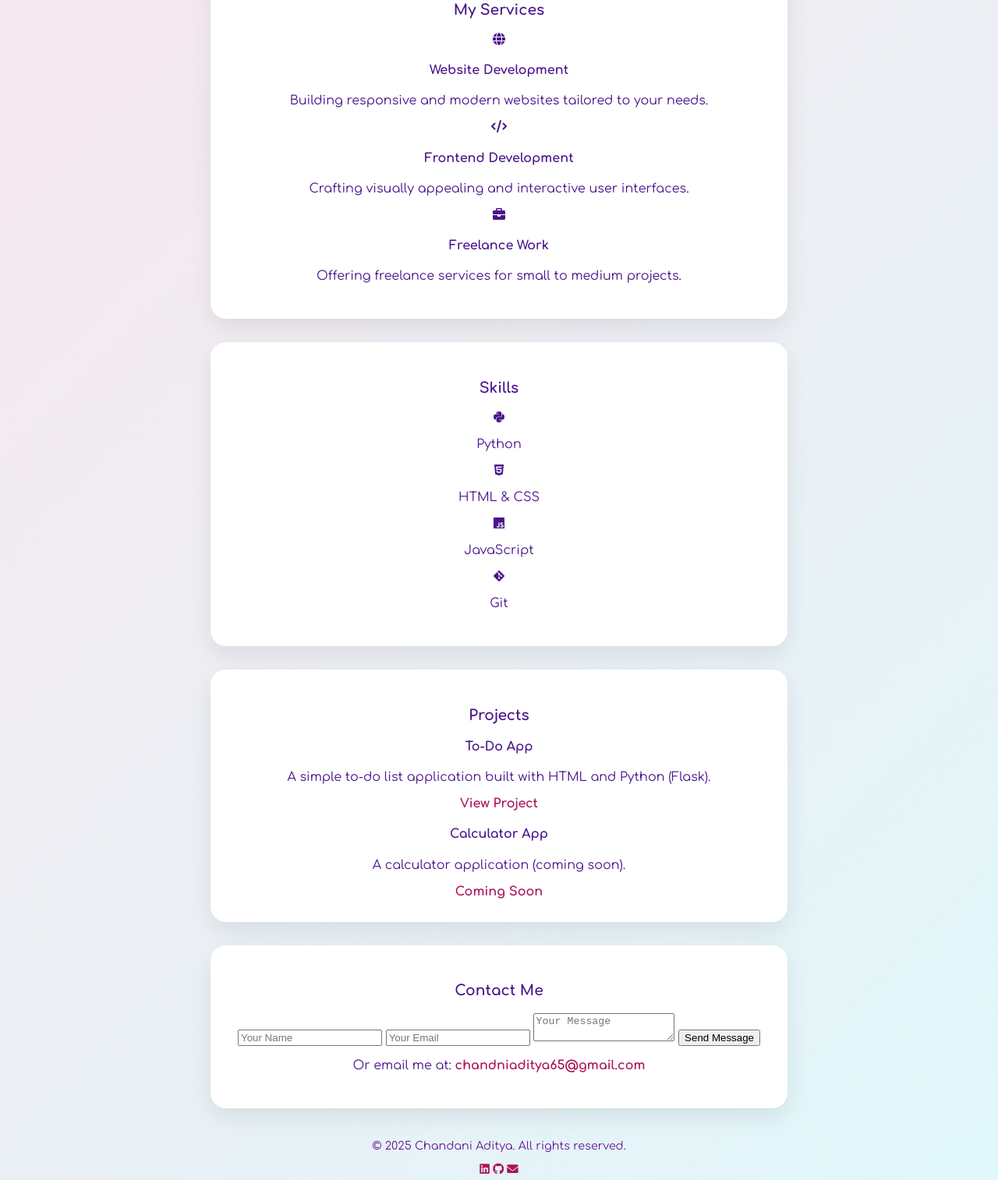
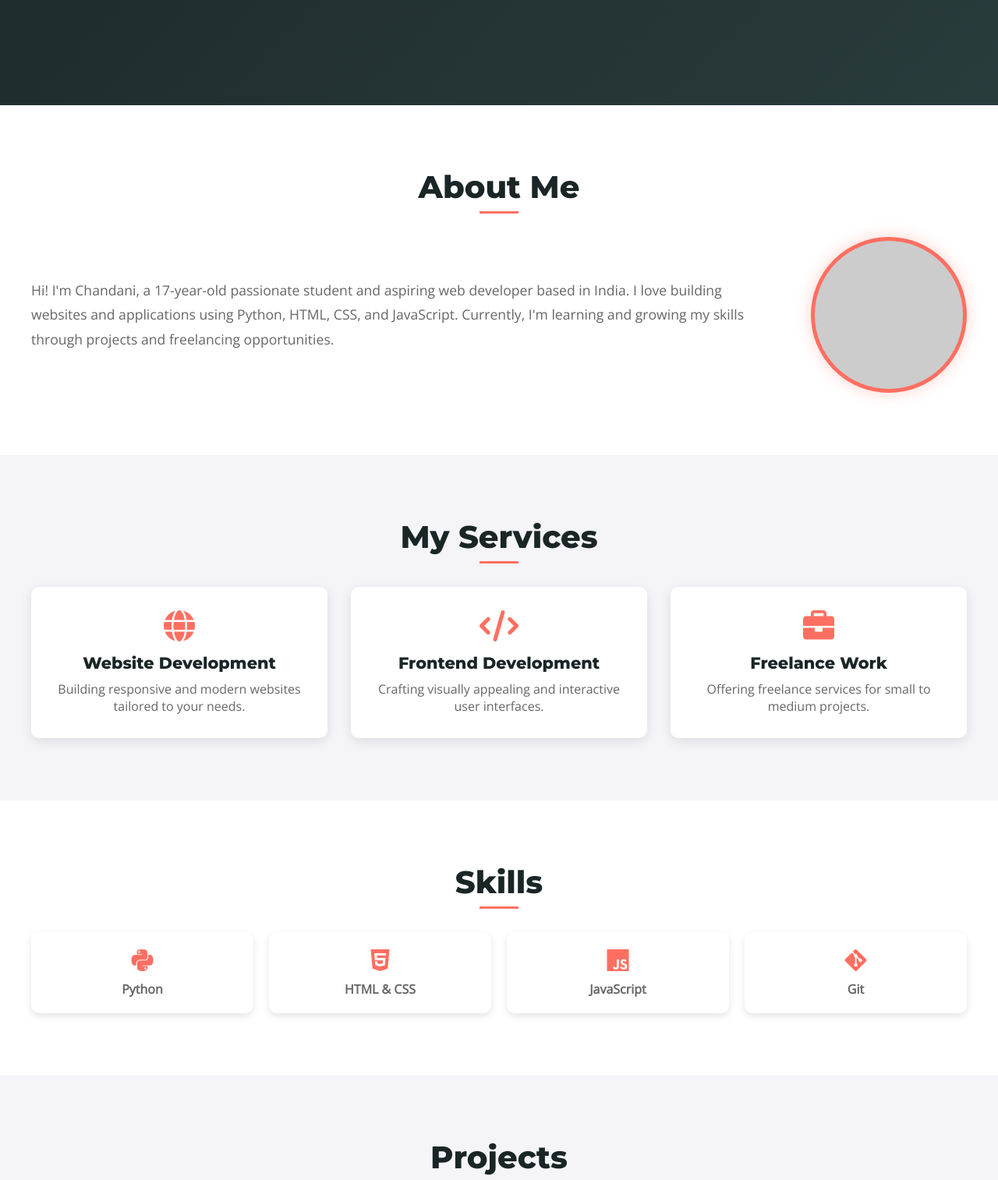
Before and after one commit to Chandani-coder/chandani-coder.github.io, a plain HTML site: page index.html in a window 1280 px wide. Shown: the part 724-2238 px from the top of the page at 78% size. Drawn offline with nearby package versions, Linux system fonts and the light colour scheme.

Commit message:
Update style.css

```diff
--- a/style.css
+++ b/style.css
@@ -1,88 +1,400 @@
-@import url('https://fonts.googleapis.com/css2?family=Comfortaa:wght@400;700&display=swap');
+/* Reset default styles */
+* {
+    margin: 0;
+    padding: 0;
+    box-sizing: border-box;
+    scroll-behavior: smooth;
+}
 
 body {
-  margin: 0;
-  font-family: 'Comfortaa', cursive;
-  background: linear-gradient(135deg, #fce4ec, #e0f7fa);
-  color: #4a148c;
-  text-align: center;
-  padding-bottom: 50px;
+    font-family: 'Open Sans', sans-serif;
+    color: #333;
+    background-color: #f4f4f9;
 }
 
-header {
-  padding: 40px 20px 20px;
-  background-color: #fff3f3;
-  border-bottom: 2px solid #f8bbd0;
-  border-radius: 0 0 40px 40px;
-  box-shadow: 0 8px 20px rgba(0, 0, 0, 0.05);
+/* Navigation Bar */
+.navbar {
+    position: sticky;
+    top: 0;
+    background-color: #1a2526;
+    padding: 15px 0;
+    box-shadow: 0 2px 10px rgba(0, 0, 0, 0.1);
+    z-index: 1000;
 }
 
-h1 {
-  font-size: 2.5em;
-  margin: 0;
-  color: #880e4f;
+.nav-container {
+    max-width: 1200px;
+    margin: 0 auto;
+    display: flex;
+    justify-content: space-between;
+    align-items: center;
+    padding: 0 20px;
 }
 
-.subtitle {
-  font-size: 1.2em;
-  margin-top: 10px;
-  color: #6a1b9a;
+.logo {
+    font-family: 'Montserrat', sans-serif;
+    font-size: 1.5em;
+    font-weight: 800;
+    color: #ff6f61;
+    text-decoration: none;
 }
 
-.profile {
-  width: 120px;
-  height: 120px;
-  border-radius: 50%;
-  margin-top: 20px;
-  border: 4px solid #f8bbd0;
-  box-shadow: 0 0 15px #f8bbd0;
+.nav-links {
+    list-style: none;
+    display: flex;
+    gap: 20px;
 }
 
-section {
-  background: #ffffff;
-  margin: 30px auto;
-  padding: 30px 20px;
-  border-radius: 20px;
-  max-width: 700px;
-  box-shadow: 0 12px 30px rgba(0, 0, 0, 0.08);
+.nav-links li a {
+    color: #ffffff;
+    text-decoration: none;
+    font-weight: 600;
+    transition: color 0.3s ease;
 }
 
-h2 {
-  color: #7b1fa2;
-  margin-bottom: 15px;
+.nav-links li a:hover {
+    color: #ff6f61;
 }
 
-.card-container {
-  display: flex;
-  flex-wrap: wrap;
-  justify-content: center;
-  gap: 15px;
-  margin-top: 15px;
+/* Hero Section */
+.hero {
+    height: 100vh;
+    background: linear-gradient(135deg, #1a2526 0%, #2a3b3c 100%);
+    display: flex;
+    justify-content: center;
+    align-items: center;
+    text-align: center;
+    color: #ffffff;
+    position: relative;
+    overflow: hidden;
 }
 
-.card {
-  background: #fce4ec;
-  color: #4a148c;
-  padding: 15px 20px;
-  border-radius: 15px;
-  box-shadow: 0 4px 12px rgba(0, 0, 0, 0.08);
-  font-weight: 600;
-  transition: 0.3s;
+.hero-content {
+    animation: fadeIn 1.5s ease-in-out;
 }
 
-.card:hover {
-  transform: scale(1.05);
-  box-shadow: 0 6px 18px rgba(0, 0, 0, 0.1);
+.hero h1 {
+    font-family: 'Montserrat', sans-serif;
+    font-size: 3.5em;
+    margin-bottom: 10px;
+    color: #ff6f61;
 }
 
-a {
-  color: #ad1457;
-  text-decoration: none;
-  font-weight: bold;
+.hero h2 {
+    font-size: 1.5em;
+    margin-bottom: 20px;
+    color: #e0e0e0;
+    font-weight: 400;
 }
 
-footer {
-  margin-top: 40px;
-  font-size: 0.9em;
-  color: #6a1b9a;
+.hero p {
+    font-size: 1.2em;
+    margin-bottom: 30px;
+    color: #cccccc;
 }
+
+.cta-btn {
+    background-color: #ff6f61;
+    color: #ffffff;
+    padding: 15px 30px;
+    text-decoration: none;
+    border-radius: 5px;
+    font-weight: 600;
+    transition: background-color 0.3s ease, transform 0.3s ease;
+}
+
+.cta-btn:hover {
+    background-color: #e05a50;
+    transform: translateY(-3px);
+}
+
+/* Section Styles */
+.section {
+    padding: 80px 20px;
+    background-color: #ffffff;
+}
+
+.section:nth-child(even) {
+    background-color: #f4f4f9;
+}
+
+.container {
+    max-width: 1200px;
+    margin: 0 auto;
+}
+
+.section h3 {
+    font-family: 'Montserrat', sans-serif;
+    font-size: 2.5em;
+    color: #1a2526;
+    text-align: center;
+    margin-bottom: 40px;
+    position: relative;
+}
+
+.section h3::after {
+    content: '';
+    position: absolute;
+    bottom: -10px;
+    left: 50%;
+    transform: translateX(-50%);
+    width: 50px;
+    height: 3px;
+    background: #ff6f61;
+}
+
+/* About Section */
+.about-content {
+    display: flex;
+    align-items: center;
+    gap: 40px;
+    flex-wrap: wrap;
+    animation: fadeIn 1s ease-in-out;
+}
+
+.about-text {
+    flex: 1;
+    min-width: 300px;
+}
+
+.about-text p {
+    font-size: 1.1em;
+    color: #666;
+    line-height: 1.8;
+}
+
+.profile-img {
+    width: 200px;
+    height: 200px;
+    border-radius: 50%;
+    background-color: #ccc; /* Placeholder for image */
+    border: 5px solid #ff6f61;
+    box-shadow: 0 0 20px rgba(255, 111, 97, 0.3);
+    transition: transform 0.3s ease;
+}
+
+.profile-img:hover {
+    transform: scale(1.05);
+}
+
+/* Services Section */
+.services-grid {
+    display: grid;
+    grid-template-columns: repeat(auto-fit, minmax(250px, 1fr));
+    gap: 30px;
+    animation: fadeIn 1s ease-in-out;
+}
+
+.service-card {
+    background-color: #ffffff;
+    padding: 30px;
+    border-radius: 10px;
+    text-align: center;
+    box-shadow: 0 4px 15px rgba(0, 0, 0, 0.1);
+    transition: transform 0.3s ease, box-shadow 0.3s ease;
+}
+
+.service-card:hover {
+    transform: translateY(-10px);
+    box-shadow: 0 6px 20px rgba(0, 0, 0, 0.15);
+}
+
+.service-card .icon {
+    font-size: 2.5em;
+    color: #ff6f61;
+    margin-bottom: 15px;
+}
+
+.service-card h4 {
+    font-family: 'Montserrat', sans-serif;
+    font-size: 1.3em;
+    color: #1a2526;
+    margin-bottom: 10px;
+}
+
+.service-card p {
+    color: #666;
+}
+
+/* Skills Section */
+.skills-grid {
+    display: grid;
+    grid-template-columns: repeat(auto-fit, minmax(150px, 1fr));
+    gap: 20px;
+    animation: fadeIn 1s ease-in-out;
+}
+
+.skill-item {
+    background-color: #ffffff;
+    padding: 20px;
+    border-radius: 10px;
+    text-align: center;
+    box-shadow: 0 4px 10px rgba(0, 0, 0, 0.1);
+    transition: transform 0.3s ease;
+}
+
+.skill-item:hover {
+    transform: translateY(-5px);
+}
+
+.skill-item .icon {
+    font-size: 2em;
+    color: #ff6f61;
+    margin-bottom: 10px;
+}
+
+.skill-item p {
+    color: #666;
+    font-weight: 600;
+}
+
+/* Projects Section */
+.projects-grid {
+    display: grid;
+    grid-template-columns: repeat(auto-fit, minmax(300px, 1fr));
+    gap: 30px;
+    animation: fadeIn 1s ease-in-out;
+}
+
+.project-card {
+    background-color: #ffffff;
+    padding: 30px;
+    border-radius: 10px;
+    box-shadow: 0 4px 15px rgba(0, 0, 0, 0.1);
+    transition: transform 0.3s ease, box-shadow 0.3s ease;
+}
+
+.project-card:hover {
+    transform: translateY(-10px);
+    box-shadow: 0 6px 20px rgba(0, 0, 0, 0.15);
+}
+
+.project-card h4 {
+    font-family: 'Montserrat', sans-serif;
+    font-size: 1.3em;
+    color: #1a2526;
+    margin-bottom: 10px;
+}
+
+.project-card p {
+    color: #666;
+    margin-bottom: 15px;
+}
+
+.project-link {
+    color: #ff6f61;
+    text-decoration: none;
+    font-weight: 600;
+    transition: color 0.3s ease;
+}
+
+.project-link:hover {
+    color: #e05a50;
+}
+
+/* Contact Section */
+.contact-form {
+    max-width: 600px;
+    margin: 0 auto 30px;
+    display: flex;
+    flex-direction: column;
+    gap: 15px;
+    animation: fadeIn 1s ease-in-out;
+}
+
+.contact-form input,
+.contact-form textarea {
+    padding: 15px;
+    border: 1px solid #ddd;
+    border-radius: 5px;
+    font-size: 1em;
+    font-family: 'Open Sans', sans-serif;
+    outline: none;
+    transition: border-color 0.3s ease;
+}
+
+.contact-form input:focus,
+.contact-form textarea:focus {
+    border-color: #ff6f61;
+}
+
+.contact-form textarea {
+    height: 150px;
+    resize: none;
+}
+
+.submit-btn {
+    background-color: #ff6f61;
+    color: #ffffff;
+    padding: 15px;
+    border: none;
+    border-radius: 5px;
+    font-weight: 600;
+    cursor: pointer;
+    transition: background-color 0.3s ease, transform 0.3s ease;
+}
+
+.submit-btn:hover {
+    background-color: #e05a50;
+    transform: translateY(-3px);
+}
+
+.contact-email {
+    text-align: center;
+    font-size: 1.1em;
+}
+
+.contact-email a {
+    color: #ff6f61;
+    text-decoration: none;
+    font-weight: 600;
+}
+
+.contact-email a:hover {
+    text-decoration: underline;
+}
+
+/* Footer */
+.footer {
+    background-color: #1a2526;
+    padding: 20px 0;
+    text-align: center;
+    color: #ffffff;
+}
+
+.footer p {
+    margin-bottom: 10px;
+    color: #cccccc;
+}
+
+.social-links {
+    display: flex;
+    justify-content: center;
+    gap: 20px;
+}
+
+.social-links a {
+    color: #ffffff;
+    font-size: 1.5em;
+    transition: color 0.3s ease;
+}
+
+.social-links a:hover {
+    color: #ff6f61;
+}
+
+/* Animations */
+@keyframes fadeIn {
+    from { opacity: 0; transform: translateY(20px); }
+    to { opacity: 1; transform: translateY(0); }
+}
+
+/* Responsive Design */
+@media (max-width: 768px) {
+    .hero h1 { font-size: 2.5em; }
+    .hero h2 { font-size: 1.2em; }
+    .nav-links { gap: 10px; }
+    .nav-links li a { font-size: 0.9em; }
+    .about-content { flex-direction: column; text-align: center; }
+    .profile-img { margin: 20px auto; }
+}
```
